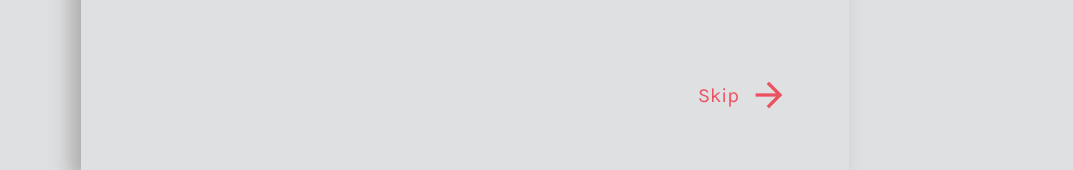
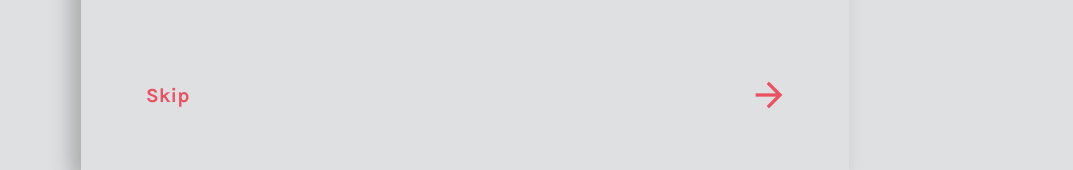
Before and after one commit to juanUrdaneta/ER-sim, a React (Create React App) app: page / in a window 1280 px wide. Shown: the part 444-614 px from the top of the page, without its empty margins (207-1280 px from the left). Built offline with nearby package versions, Linux system fonts and the light colour scheme.

Commit message:
style adjustments

```diff
--- a/src/Components/Modal.tsx
+++ b/src/Components/Modal.tsx
@@ -36,7 +36,7 @@ const Modal: React.FC<ModalProps> = ({
                 setCardPage(3);
                 setTutorialIsAt(3)
             },600);
-        } else if (cardPage <= 4){
+        } else if (cardPage <= 5){
             if (isFirstRun){
                 if (cardPage === 3) {setTutorialIsAt(4)}
                 if (cardPage === 4) {setTutorialIsAt(5)}
@@ -74,11 +74,14 @@ const Modal: React.FC<ModalProps> = ({
                     setCardPage(1)
                 }, 300);
             } else {
-                setTutorialIsAt(0)
                 setIsFirstRun(false);
                 setIsShowing(false);
                 setTimeout(() => {
-                    setCardPage(6)
+                    if (cardPage === 6) {
+                        setCardPage(1);
+                    } else {
+                        setCardPage(6);
+                    }
                 }, 300);
             }
         }
@@ -107,13 +110,13 @@ const Modal: React.FC<ModalProps> = ({
                     {cardPage === 6 ?
                         <div>
                             <a target="_blank" rel="noopener noreferrer" href='https://github.com/juanUrdaneta?tab=repositories'>GitHub</a>
-                            <a target="_blank" rel="noopener noreferrer" href='https://github.com/juanUrdaneta?tab=repositories'>LinkedIn</a>
+                            <a target="_blank" rel="noopener noreferrer" href='https://www.linkedin.com/in/juanurdnt/'>LinkedIn</a>
                         </div> : ''}
                 </p>
             </div>
             <div className="side-bar__next">
                 <p onClick={()=>skipCards()}>
-                    {isFirstRun ? 'Skip' : 'About'}
+                    {isFirstRun ? 'Skip' : '...?'}
                 </p>
                 <span
                     onClick={()=>nextCard()}
--- a/src/data/Modal_Text.js
+++ b/src/data/Modal_Text.js
@@ -5,7 +5,7 @@ export const MODAL_TITLES = [
     'How will this work?',
     'Adding a patient to the list',
     'Taking care of the next patient',
-    'About this App'
+    'About Me'
 ];
 
 export const MODAL_TEXTS = [
@@ -15,5 +15,5 @@ export const MODAL_TEXTS = [
     ,`In this example picture an ER room in which patients come in expecting to be treated A.S.A.P but each case is assigned a different priority regarding its particular urgency. In an ER room this would be done with an Emergency Severity Index although it’s important to note that the priority queue will be indifferent to the priority assignment system because the priority was already assigned to the item before it was added to the queue.`
     ,`On the left side of the screen you will see 5 different cases of people arriving at the ER room each one with their own priority. They are sorted from the most urgent to the least urgent. You can add them to the Queue by clicking on them. \nOnce you’ve clicked them they will be placed in the next empty node of the tree (from left to right) and switch places with it’s current parent node until they reach their correct spot. Note that you will not be able to add another node to the list until the last one added reaches its correct spot for illustrative purposes.`
     ,`The node at the top of the tree is the next one on the queue to be taken care of. You can click the “Extract” button to remove it from the list and have it reorder itself. The way the tree reorders itself is by placing the last node added to the list on the top of the tree and “bubble down” to its correct place by swapping places with the its lower priority children.`
-    ,`\nApp by: Juan Urdaneta \n\n Project inspired by Colt Steele's example and explanation of Priority Queues. \n\n\n`
+    ,`\nCreated by: Juan Urdaneta \n\n Made with: ReactJS & SASS \n\n Project inspired by Colt Steele's example and explanation of Priority Queues. \n\n Check the sourcefiles at my Github\n\n`
 ]
--- a/src/style/Modal.scss
+++ b/src/style/Modal.scss
@@ -114,9 +114,11 @@
         position: absolute;
         bottom: 6rem;
         right: 6rem;
+        left: 6rem;
+        display:flex;
+        justify-content: space-between;
 
-        display:flex;
-
+        // border: 2px solid black;
         & > span {
             position: relative;
             top: 0;
@@ -148,7 +150,8 @@
             padding: .5rem;
 
             font-family: 'Karla', 'sans-serif';
-            font-size: 2rem;
+            font-size: 2.5rem;
+            font-weight: 700;
             color:$color-accent;
 
             user-select: none;
```
